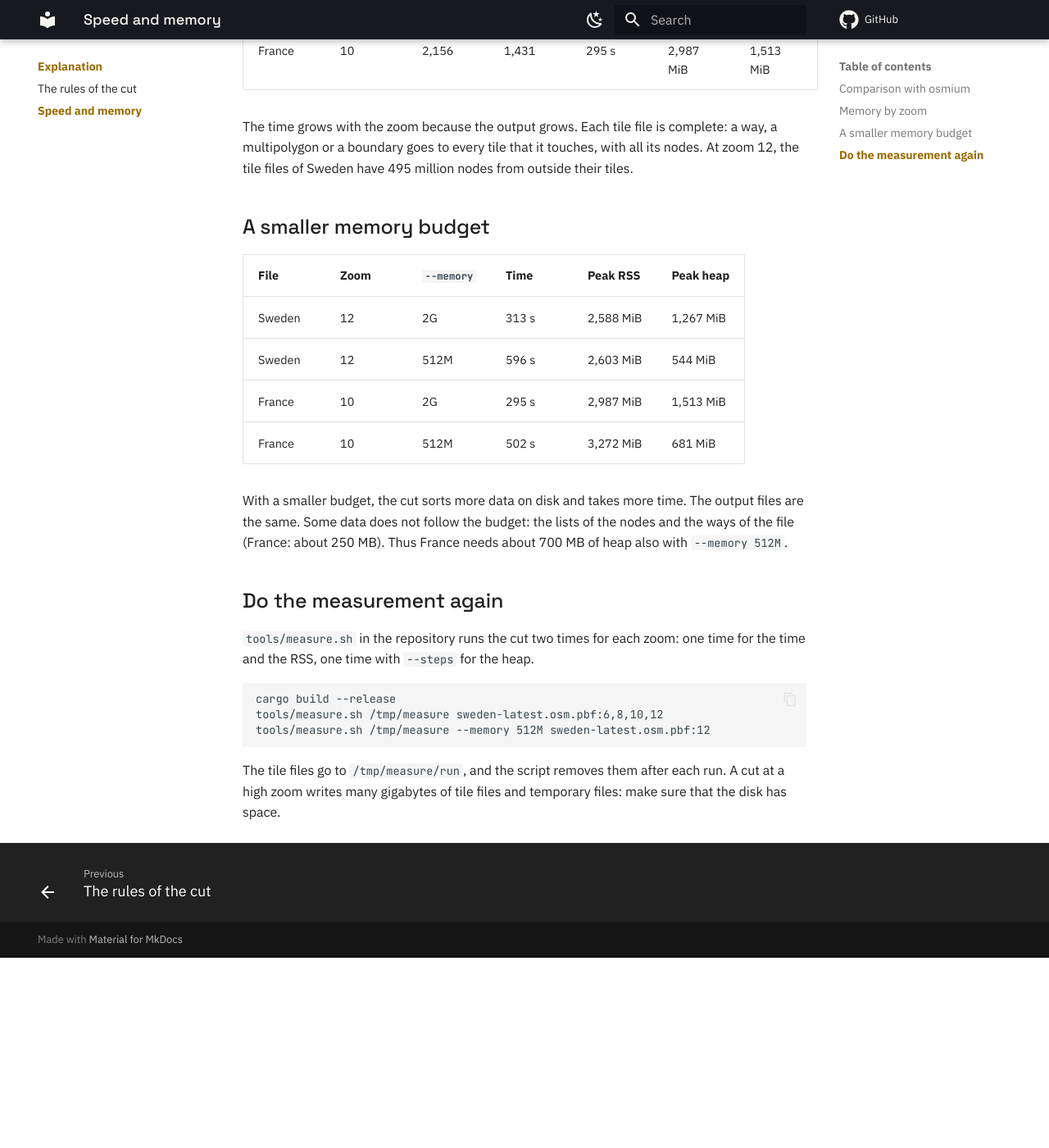
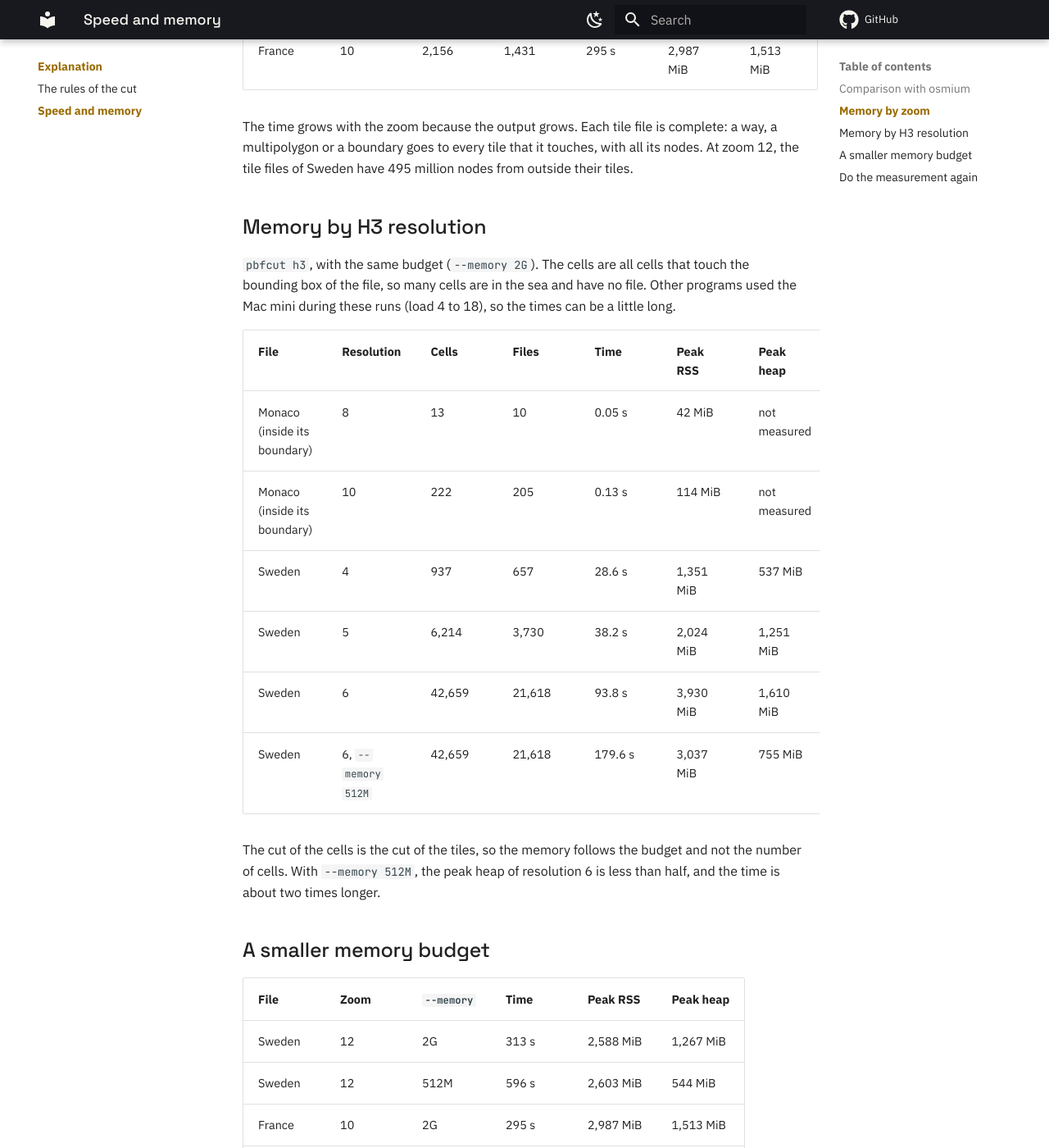
Before and after one commit to Khoshkhah/pbfcut, an MkDocs documentation site: the page built from docs/explanation/speed-and-memory.md, in a window 1280 px wide and 1400 px high, scrolled down 1224 px. Shown: the whole window at 82% size. Built offline with MkDocs 1.6.1 and Material for MkDocs 9.7.7, drawn with Linux system fonts in a browser that asks for light colours; comment, search, counter and statistics services are not loaded; before the commit the page ends 2392 px from its top, so only the background shows below that; some of the changed text lies outside the part shown.

Commit message:
Docs: the measurement of the H3 cells; the README lists all commands
Co-Authored-By: Claude Opus 5.5 <noreply@anthropic.com>

````diff
--- a/docs/explanation/speed-and-memory.md
+++ b/docs/explanation/speed-and-memory.md
@@ -32,6 +32,24 @@ The time grows with the zoom because the output grows. Each tile file is complet
 goes to every tile that it touches, with all its nodes. At zoom 12, the tile files of Sweden have 495 million nodes from
 outside their tiles.
 
+## Memory by H3 resolution
+
+`pbfcut h3`, with the same budget (`--memory 2G`). The cells are all cells that touch the bounding box of the file, so
+many cells are in the sea and have no file. Other programs used the Mac mini during these runs (load 4 to 18), so the
+times can be a little long.
+
+| File | Resolution | Cells | Files | Time | Peak RSS | Peak heap |
+|---|---|---|---|---|---|---|
+| Monaco (inside its boundary) | 8 | 13 | 10 | 0.05 s | 42 MiB | not measured |
+| Monaco (inside its boundary) | 10 | 222 | 205 | 0.13 s | 114 MiB | not measured |
+| Sweden | 4 | 937 | 657 | 28.6 s | 1,351 MiB | 537 MiB |
+| Sweden | 5 | 6,214 | 3,730 | 38.2 s | 2,024 MiB | 1,251 MiB |
+| Sweden | 6 | 42,659 | 21,618 | 93.8 s | 3,930 MiB | 1,610 MiB |
+| Sweden | 6, `--memory 512M` | 42,659 | 21,618 | 179.6 s | 3,037 MiB | 755 MiB |
+
+The cut of the cells is the cut of the tiles, so the memory follows the budget and not the number of cells. With
+`--memory 512M`, the peak heap of resolution 6 is less than half, and the time is about two times longer.
+
 ## A smaller memory budget
 
 | File | Zoom | `--memory` | Time | Peak RSS | Peak heap |
@@ -54,6 +72,7 @@ with `--steps` for the heap.
 cargo build --release
 tools/measure.sh /tmp/measure sweden-latest.osm.pbf:6,8,10,12
 tools/measure.sh /tmp/measure --memory 512M sweden-latest.osm.pbf:12
+tools/measure.sh /tmp/measure sweden-latest.osm.pbf:r4,r5,r6     # H3 cells: rN is the resolution N
 ```
 
 The tile files go to `/tmp/measure/run`, and the script removes them after each run. A cut at a high zoom writes many
````
Also changed, not shown: README.md (+19 -5 lines).
